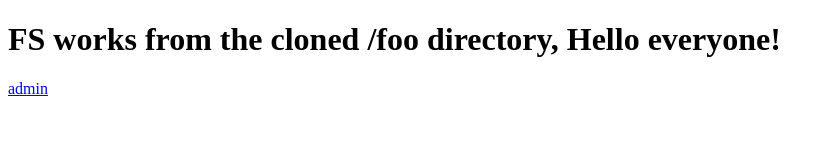
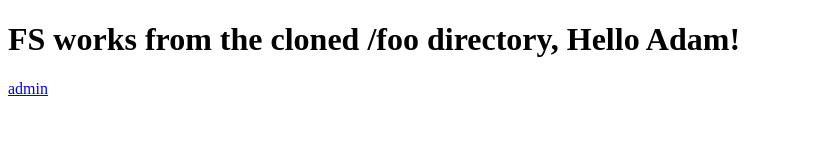
Before and after one commit to coolserge/foo, a plain HTML site: page index.html in a window 1280 px wide. Shown: the whole page, without its empty margins (0-833 px from the left). Drawn offline with Linux system fonts and the light colour scheme.

Commit message:
Update index.html

```diff
--- a/index.html
+++ b/index.html
@@ -1 +1 @@
-<!DOCTYPE html><html><body><h1>FS works from the cloned /foo directory, Hello everyone!</h1><a href="/newton.html">admin</a></body></html>
+<!DOCTYPE html><html><body><h1>FS works from the cloned /foo directory, Hello Adam!</h1><a href="/newton.html">admin</a></body></html>
```
